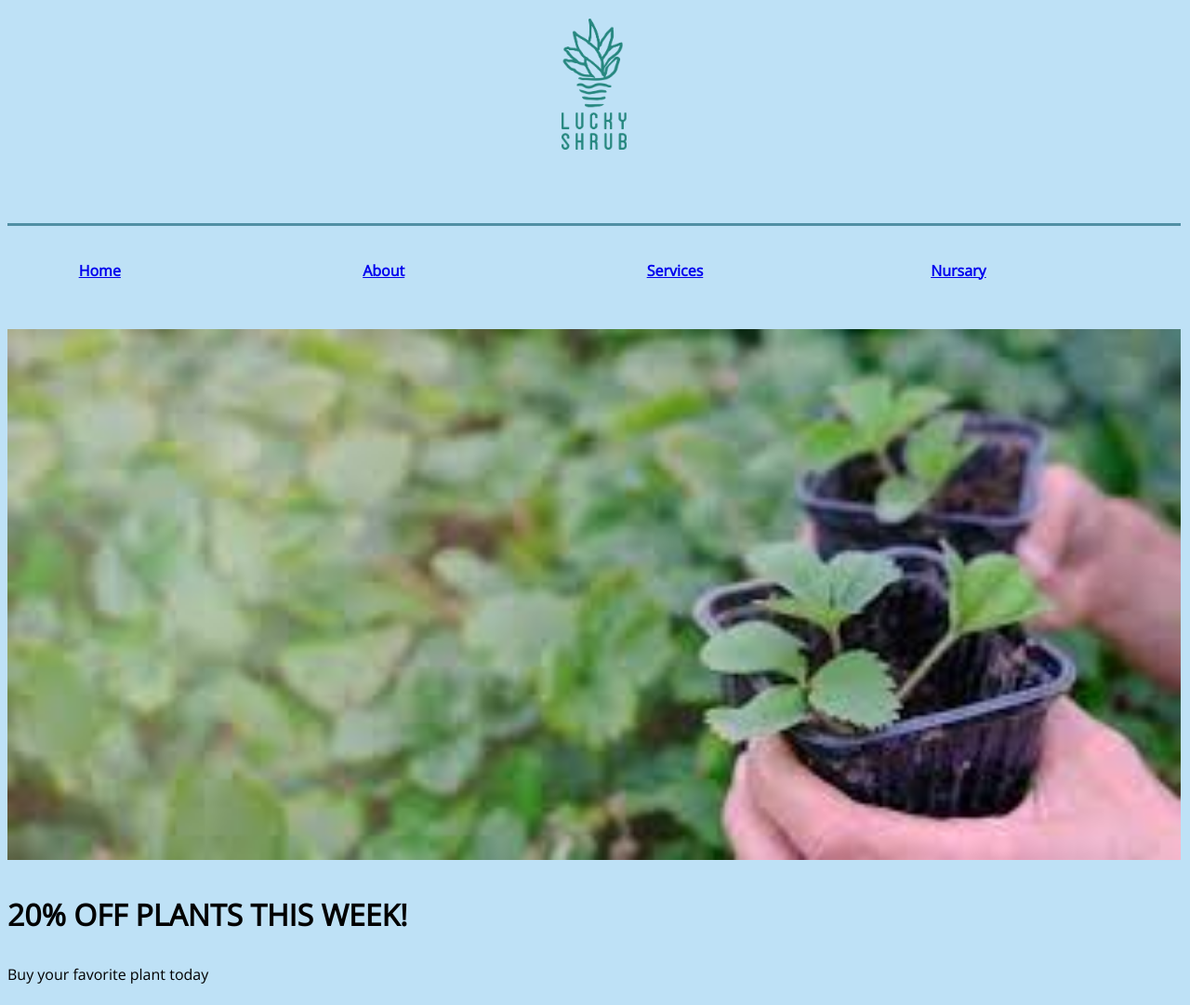
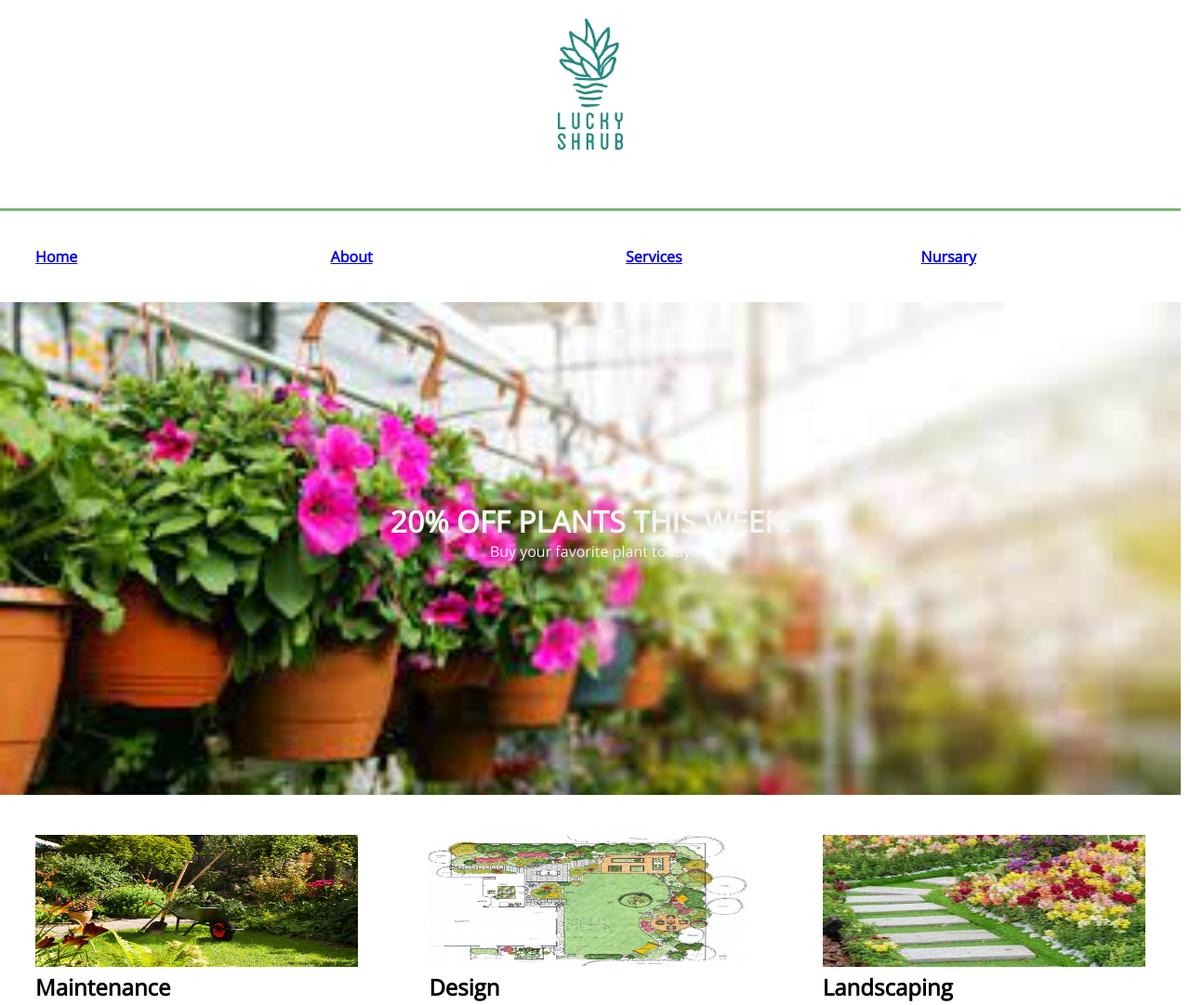
Before and after one commit to JohannesOostenbrink/MyHtmlCSSJavaScript, a plain HTML site: page HTML CSS IN DEPTH/Lucky Shrub Project/index.html in a window 1280 px wide. Shown: the top 1081 px of the page at 93% size. Drawn offline with nearby package versions, Linux system fonts and the light colour scheme.

Commit message:
adding text on top of bannerimage

```diff
--- a/HTML CSS IN DEPTH/Lucky Shrub Project/index.html
+++ b/HTML CSS IN DEPTH/Lucky Shrub Project/index.html
@@ -43,11 +43,12 @@
 
         <section>
 
-            <article class="banner">
-            <img src="images/nursary banner b.jpg" width="100%" alt="">
-            <h1>20% OFF PLANTS THIS WEEK!</h1>
-            <p>Buy your favorite plant today</p>
-
+        <article class="banner">
+             <img src="images/nursary banner.jpg" width="100%" alt="">
+                <div class="bannertext">
+                    <h1>20% OFF PLANTS THIS WEEK!</h1>
+                    <p>Buy your favorite plant today</p>
+                </div>
 
 
             </article>
--- a/HTML CSS IN DEPTH/Lucky Shrub Project/styles.css
+++ b/HTML CSS IN DEPTH/Lucky Shrub Project/styles.css
@@ -1,6 +1,11 @@
+*{
+    margin: 0;
+    padding: 0;
+}
+
 body {
 
-    background-color: rgb(190, 225, 246);
+    background-color: rgb(212, 209, 209));
     font-family: 'Open Sans', sans-serif;
     margin-top: 20px;
     margin-right: 10px;
@@ -31,7 +36,7 @@ nav ul {
     display: flex;
     list-style: none;
     border-top: solid;
-    border-top-color: rgb(81, 143, 164);
+    border-top-color: rgb(121, 181, 121);
     justify-content: space-evenly;
 }
 
@@ -44,10 +49,30 @@ nav li {
 
 }
 
-
+section{
+    display: flex;
+}
 .banner {
+    flex: 1;
+    position: relative;
     padding: 5%, 0 , 5%, 0;
 
+}
+
+.bannertext{
+    flex: 1;
+    position: absolute;
+    width: 100%;
+    top: 40%;
+    text-align: center;
+    color: whitesmoke;
+
+}
+
+.bannertext p{
+    flex: 1;
+    text-align: center;
+    font-size: 16px;
 }
 
 .toparticles {
```
